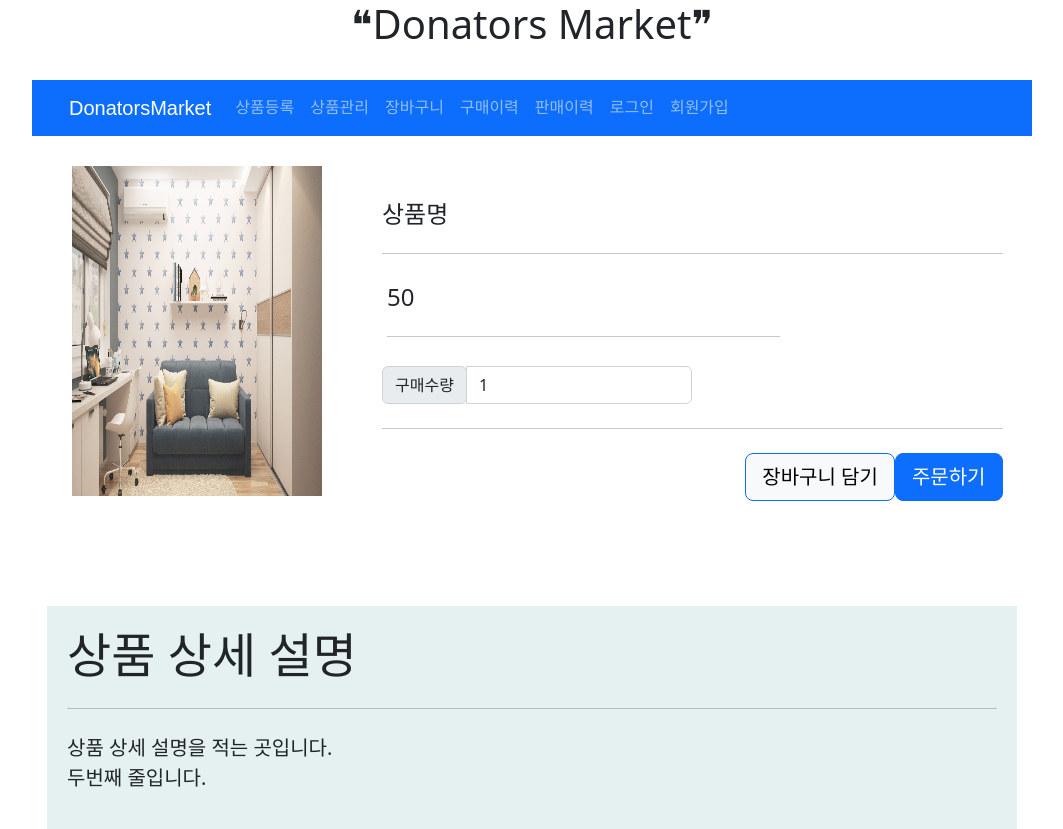
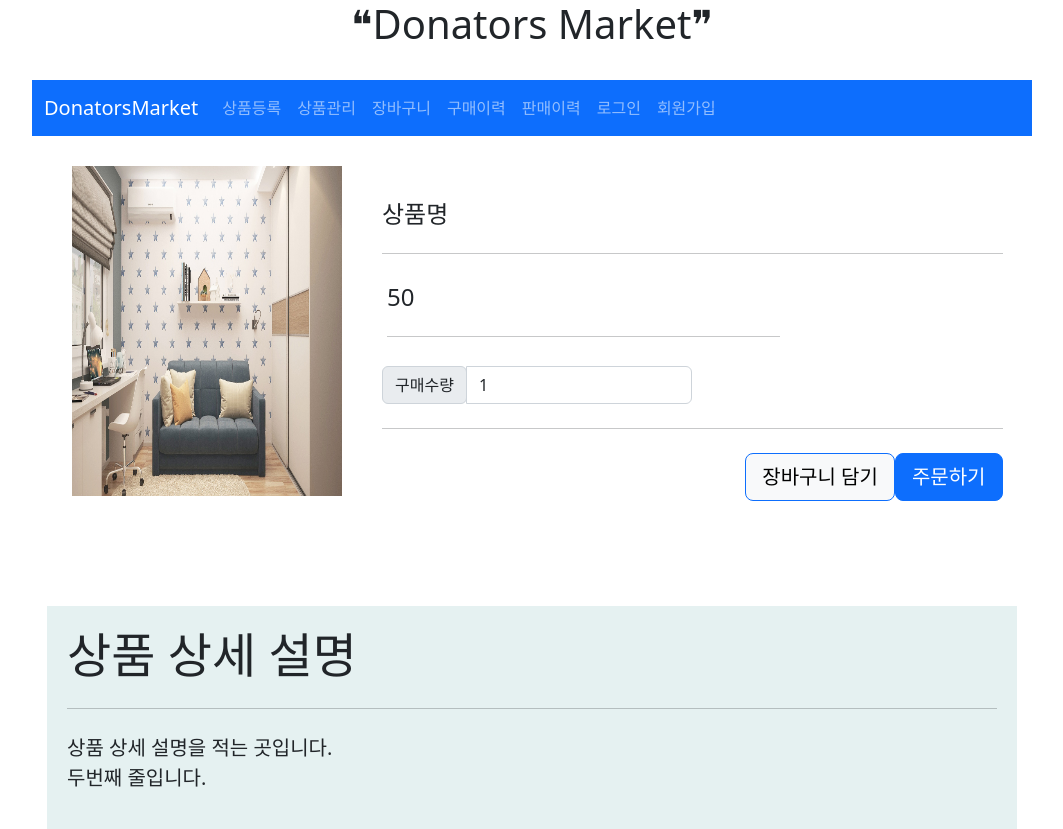
Before and after one commit to huiji072/Study, a React (Create React App) app in the folder reactStudy/shop-test/: page /item/ItemDtl in a window 1280 px wide. Shown: the whole page, without its empty margins (108-1171 px from the left). Built offline with nearby package versions, Linux system fonts and the light colour scheme.

Commit message:
메인. 상품등록, 상품관리 ui 수정

```diff
--- a/reactStudy/shop-test/src/item/ItemDtl.css
+++ b/reactStudy/shop-test/src/item/ItemDtl.css
@@ -81,6 +81,10 @@ tr, td{
     padding: 20px;
 }
 .itemDtlImg{
-    width: 250px;
+    width: 270px;
     height: 330px;
 }
+.itemFormContainer{
+    width: 950px;
+    margin: auto;
+}
--- a/reactStudy/shop-test/src/item/ItemDtl.jsx
+++ b/reactStudy/shop-test/src/item/ItemDtl.jsx
@@ -15,7 +15,7 @@ class ItemDtl extends Component {
 
             <div class="d-flex" >
                 <div class="repImgDiv" >
-                    <img src="/img/sopa.jpg" class="itemDtlImg" />
+                    <img src="/img/sopa.jpg" class = "itemDtlImg" />
                 </div>
                 <div class="wd50">
                     <span class="badge badge-primary mgb-15">
--- a/reactStudy/shop-test/src/item/ItemForm.jsx
+++ b/reactStudy/shop-test/src/item/ItemForm.jsx
@@ -9,7 +9,7 @@ import './ItemForm.css';
 class ItemForm extends Component {
     render() {
         return(
-            <div className="container">
+            <div className="itemFormContainer">
 
                 <div>
                     <h2>상품 등록</h2>
--- a/reactStudy/shop-test/src/main/Main.css
+++ b/reactStudy/shop-test/src/main/Main.css
@@ -9,9 +9,9 @@
     margin: auto;
     text-align: center;
 }
-.container{
+.mainContainer{
     width: 950px;
-    font-family: 'Noto Sans KR', sans-serif;
+    /* font-family: 'Noto Sans KR', sans-serif; */
 }
 .col{
     margin: auto;
@@ -25,3 +25,6 @@
     width: 250px;
     height: 10px;
 }
+a{
+    text-decoration: none;
+}
--- a/reactStudy/shop-test/src/main/Main.jsx
+++ b/reactStudy/shop-test/src/main/Main.jsx
@@ -9,7 +9,7 @@ class Main extends Component {
         return (
             <div>
 
-            <Container className="container">
+            <Container className="mainContainer">
 
             <Row>
 
@@ -18,7 +18,7 @@ class Main extends Component {
                         <a href='item.jsx'>
                             <img className="card-img-top" src='/img/bed.jpg' />
                             <div className="card-body">
-                                <h4 className="card-title">itemName</h4>
+                                <h4 className="card-title">테스트1</h4>
                                 <p className="card-text">itemDetail</p>
                                 <h3 class="card-title text-danger">itemCount</h3>
                             </div>
@@ -88,7 +88,7 @@ class Main extends Component {
                             <img className="card-img-top" src='/img/table.jpg' />
                             <div className="card-body">
                                 <h4 className="card-title">임금님표 이천쌀(추청) 10kg</h4>
-                                <p className="card-text">명성에 걸맞는 입맛(10kg/1포)</p>
+                                <p className="card-text">걸맞는 입맛(10kg/1포)</p>
                                 <h3 class="card-title text-danger">70개</h3>
                             </div>
                         </a>
```
